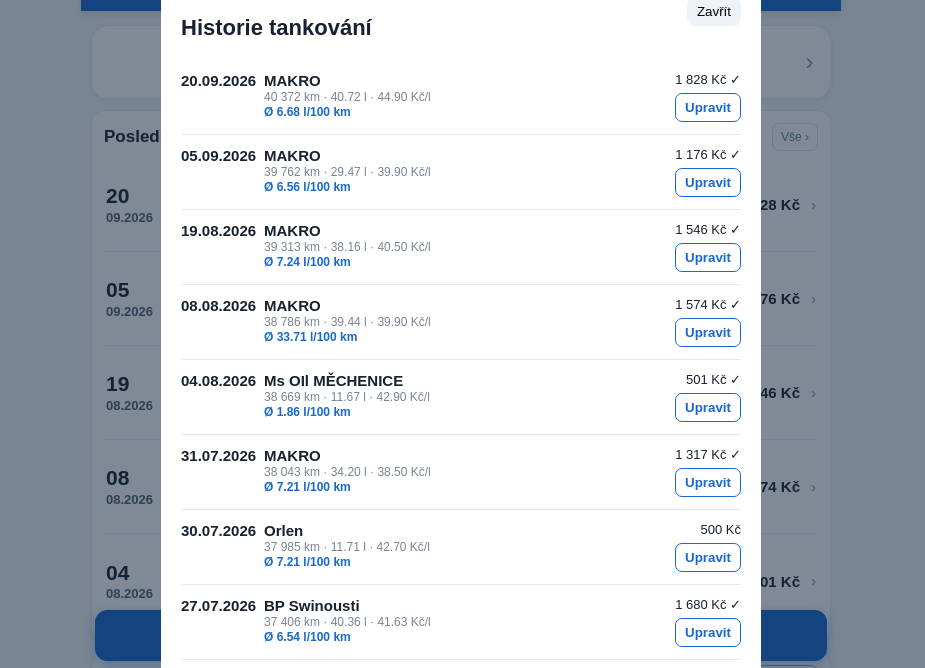
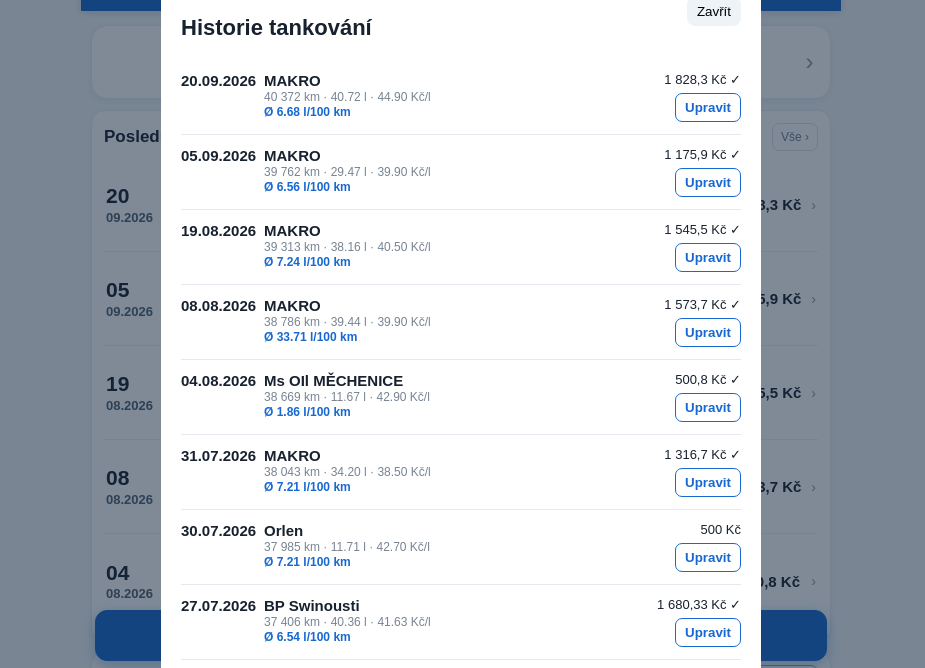
Before and after one commit to Kockagejsa1/moje-tankovani, a plain HTML site: page index.html in a window 1280 px wide. Both pictures are taken after a click on the element "Vše ›". Shown: the part 55-723 px from the top of the page, without its empty margins (179-1104 px from the left). Drawn offline with Linux system fonts and the light colour scheme.

Commit message:
Show exact refueling cost instead of rounding to whole crowns

```diff
--- a/index.html
+++ b/index.html
@@ -1062,7 +1062,7 @@
     ${renderRefuelDate(x.date)}
     <div><span class="refuel-station">${x.station||'Čerpací stanice'}</span><span class="refuel-sub">${Number(x.odometer).toLocaleString('cs-CZ')} km · ${Number(x.price).toFixed(2)} Kč/l</span><span class="refuel-cons">Ø ${avg!=null?avg.toFixed(2)+' l/100 km':'—'}</span></div>
     <div class="refuel-liters">${Number(x.liters).toFixed(1)} l</div>
-    <div class="refuel-price">${Number(x.total).toFixed(0)} Kč</div>
+    <div class="refuel-price">${Number(x.total).toLocaleString('cs-CZ',{maximumFractionDigits:2})} Kč</div>
     <div class="refuel-arrow">›</div>
    </div>`;
  }).join('');
@@ -1076,7 +1076,7 @@
    return `<div class="history-item">
     <div><b>${f.day}.${f.date}</b>${f.time?`<br><small>${f.time}</small>`:''}</div>
     <div><b>${escapeHtml(x.station||'Čerpací stanice')}</b><br><small>${Number(x.odometer).toLocaleString('cs-CZ')} km · ${Number(x.liters).toFixed(2)} l · ${Number(x.price).toFixed(2)} Kč/l</small><br><small style="color:#1769d1;font-weight:700">Ø ${av!=null?av.toFixed(2)+' l/100 km':'—'}</small></div>
-    <div style="text-align:right;white-space:nowrap">${Number(x.total).toLocaleString('cs-CZ',{maximumFractionDigits:0})} Kč ${x.full?'✓':''}<br><button type="button" onclick="editRefuel(${recordIndex})" style="margin-top:6px;padding:6px 9px;border:1px solid var(--blue);border-radius:7px;background:#fff;color:var(--blue);font-weight:700">Upravit</button></div>
+    <div style="text-align:right;white-space:nowrap">${Number(x.total).toLocaleString('cs-CZ',{maximumFractionDigits:2})} Kč ${x.full?'✓':''}<br><button type="button" onclick="editRefuel(${recordIndex})" style="margin-top:6px;padding:6px 9px;border:1px solid var(--blue);border-radius:7px;background:#fff;color:var(--blue);font-weight:700">Upravit</button></div>
    </div>`;
  }).join('');
  document.getElementById('historyModal').style.display='flex';
```
